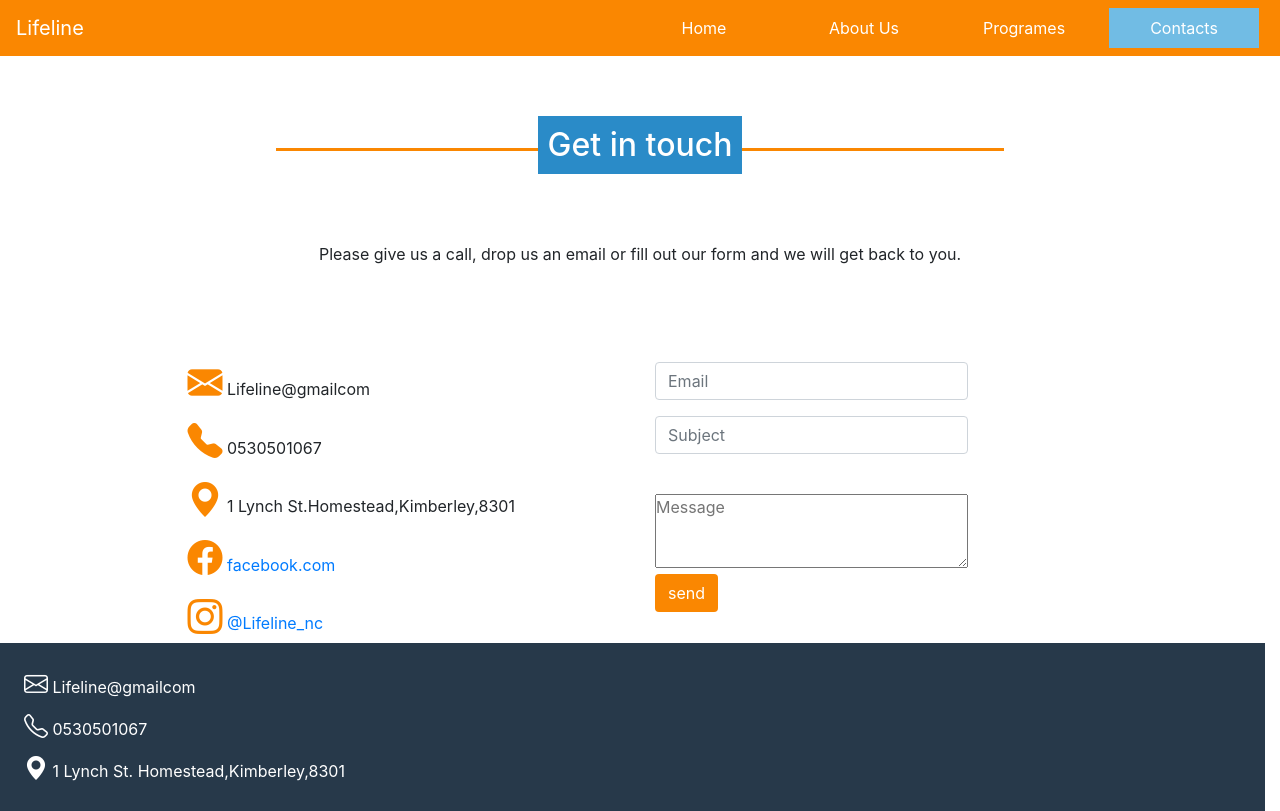
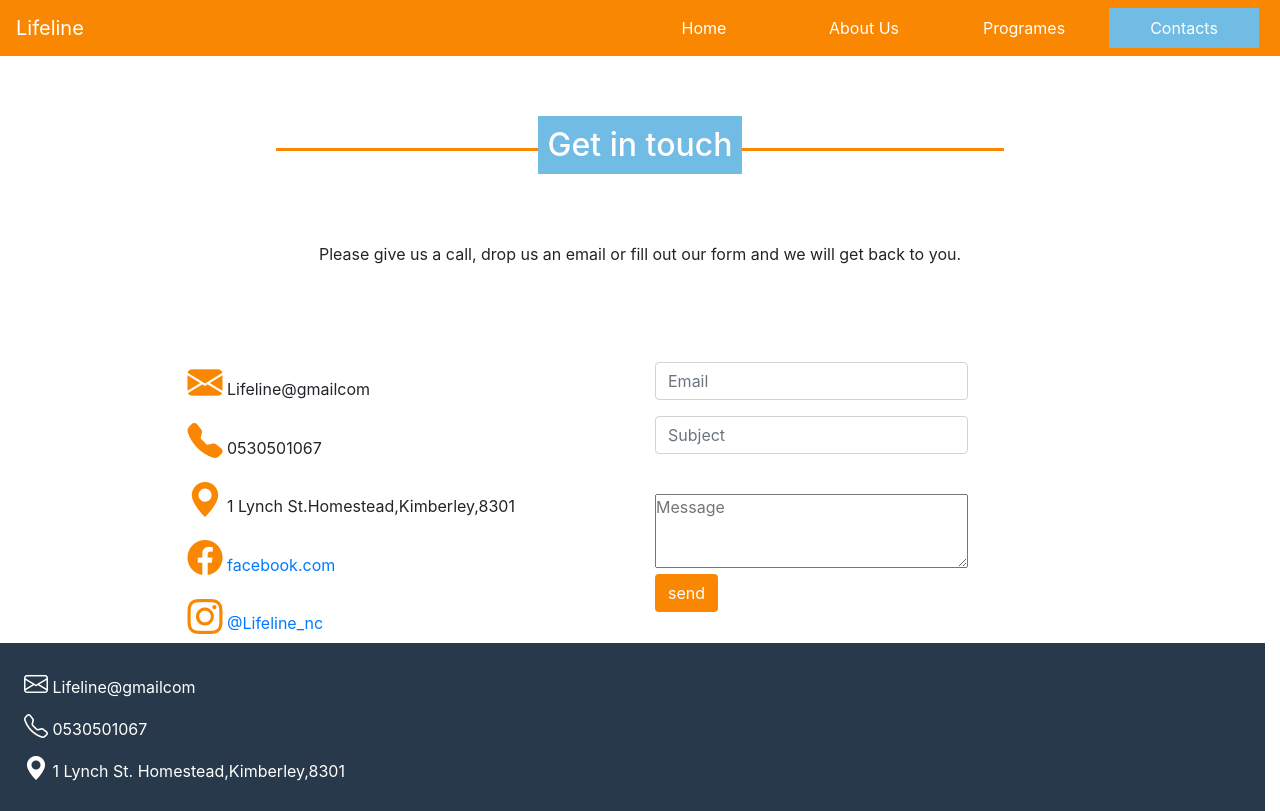
Before and after one commit to TsikaBullRat/website, a React (Create React App) app: page /contacts in a window 1280 px wide. Built offline with nearby package versions, Linux system fonts and the light colour scheme.

Commit message:
Tsika's Updates

```diff
--- a/package.json
+++ b/package.json
@@ -14,6 +14,7 @@
     "react-icons": "^4.2.0",
     "react-router-dom": "^5.2.0",
     "react-scripts": "4.0.3",
+    "react-spinners": "^0.11.0",
     "web-vitals": "^1.1.2"
   },
   "scripts": {
--- a/src/App.css
+++ b/src/App.css
@@ -1,5 +1,11 @@
 body{
   overflow-x: hidden;
+  display: inline;
+  width: 100%;
+  /*display: flex;
+  justify-content: center;
+  align-items: center;
+  padding: 0 -150px;*/
 }
 .logos{
 padding-top:50px;
@@ -59,7 +65,6 @@ i{
 }
 .nav-link:hover{
   color: #fff;
-  width: 150px;
   text-align: center;
   background-color: #71bce4;
 }
@@ -133,7 +138,7 @@ padding-top: 5%;
   width: 20%;
 }
 .headline_box > h2{
-  background: #2a8bc8;
+  background: #71bce4;
   width: auto;
   height: auto;
   padding: 10px;
@@ -233,8 +238,10 @@ padding-top: 5%;
   width: 100%;
   text-align: center;
 }
+
 .jumbotron{
   height: 600px;
+  border-radius: 0;
 }
 }
 /*Ornage: #fa8701*/
--- a/src/App.js
+++ b/src/App.js
@@ -1,10 +1,19 @@
+
 import './App.css';
-import {Copy1} from './Copy1'
+import { Copy1 } from './Copy1'
 
 function App() {
   return (
-    <Copy1/>
+    <div>
+          <Copy1 />
+    </div>
   );
 }
 
 export default App;
+
+const page ={
+/*width: "100%",*/
+  display: "flex",
+  alignItems: "center"
+}
--- a/src/Copy1.js
+++ b/src/Copy1.js
@@ -1,24 +1,45 @@
 import { BrowserRouter as Router, Switch, Route } from 'react-router-dom';
+//import React, { useState, useEffect } from 'react'
 import { Home } from './components/Home';
 import { Aboutus } from './components/Aboutus';
 import { Ourimpacts } from './components/Ourimpacts';
 import { Contacts } from './components/Contacts';
-import { Quick_donate } from './components/Quick_donate';
+import Header from './components/Header';
+//import Loader from 'react-spinners/CircleLoader';
 
-export const Copy1 =() =>{
-    return(
+export const Copy1 = () => {
+
+  /*const [loading, setLoading] = useState(false);
+  useEffect(() => {
+    setLoading(true)
+    setTimeout(() => {
+      setLoading(false)
+    }, 8000)
+  },
+    []
+  );*/
+
+  return (
     <div>
-      {/*<Quick_donate />*/}
+      {/*{
+        loading ? (
+          <Loader size={200} color={"#fa8701"} loading={loading} />
+        ) : (*/}
+
       <Router>
+      <Header/>
         <Switch>
           <Route exact path="/">
-            <Home/>
+            <Home />
           </Route>
           <Route path="/about" component={Aboutus} />
           <Route path="/impacts" component={Ourimpacts} />
           <Route path="/contacts" component={Contacts} />
         </Switch>
       </Router>
+
+        {/*)
+        }*/}
     </div>
-    )
+  )
 }
--- a/src/components/Aboutus.js
+++ b/src/components/Aboutus.js
@@ -1,12 +1,28 @@
 import { Headline } from './Headline';
 import Footer from './Footer';
 import Header from './Header'
+import Loader from 'react-spinners/HashLoader';
+import React, { useState, useEffect } from 'react'
 
 export const Aboutus = () => {
+    const [loading, setLoading] = useState(false);
+  useEffect(() => {
+    setLoading(true)
+    setTimeout(() => {
+      setLoading(false)
+    }, 3000)
+  },
+    []
+  );
+
     return (
 
+
         <div>
-            <Header/>
+            {
+        loading ? (
+            <div className="text-center" style={{marginTop:300}}><Loader size={300} color={"#27394a"} loading={loading} /></div>
+        ) : (<>
             <div className="container">
 
                 <Headline headline="Helping Hand" />
@@ -47,7 +63,7 @@ export const Aboutus = () => {
 
             <Footer ></Footer>
 
-
+</>)}
 
 
         </div>
--- a/src/components/Contacts.js
+++ b/src/components/Contacts.js
@@ -1,10 +1,26 @@
 import { Headline } from './Headline';
 import Footer from './Footer';
 import Header from './Header'
+import Loader from 'react-spinners/HashLoader';
+import React, { useState, useEffect } from 'react'
 
-export const Contacts = () => (
+export const Contacts = () => {
+    const [loading, setLoading] = useState(false);
+  useEffect(() => {
+    setLoading(true)
+    setTimeout(() => {
+      setLoading(false)
+    }, 3000)
+  },
+    []
+  );
+  return(
     <div>
-        <Header/>
+        {
+        loading ? (
+            <div className="text-center" style={{marginTop:300}}><Loader size={300} color={"#27394a"} loading={loading} /></div>
+        ) : (<>
+
 
         <div> <Headline headline="Get in touch" />
 
@@ -48,12 +64,12 @@ export const Contacts = () => (
             </div></div>
 
         <Footer></Footer>
-
+        </>)}
     </div>
 
 
 
-
+)
 
     /*export default Contacts*/
-)
+}
--- a/src/components/Home.js
+++ b/src/components/Home.js
@@ -1,14 +1,28 @@
 import Footer from './Footer'
 import Summary from './Summary'
 import ImpactSum from './impactSummary'
-import Header from './Header'
+import Loader from 'react-spinners/HashLoader';
+import React, { useState, useEffect } from 'react'
 
 
 export const Home = () => {
 
+    const [loading, setLoading] = useState(false);
+  useEffect(() => {
+    setLoading(true)
+    setTimeout(() => {
+      setLoading(false)
+    }, 3000)
+  },
+    []
+  );
     return (
-        <div>
-            <Header/>
+    <>
+
+        {
+        loading ? (
+            <div className="text-center" style={{marginTop:300}}><Loader size={300} color={"#27394a"} loading={loading} /></div>
+        ) : (<>
             <div className="jumbotron">
 
                 <h1 className="display-4 pt-5 font-weight-bold">Get hope to the hopless</h1>
@@ -21,8 +35,9 @@ export const Home = () => {
             <Summary />
             <ImpactSum />
             <Footer />
-        </div>
-
+            </>
+        )}
+            </>
     );
 }
 
--- a/src/components/Ourimpacts.js
+++ b/src/components/Ourimpacts.js
@@ -2,11 +2,25 @@ import profile from '../assets/profile.png';
 import { Headline } from './Headline';
 import Footer from './Footer';
 import Header from './Header'
+import Loader from 'react-spinners/HashLoader';
+import React, { useState, useEffect } from 'react'
 
 export const Ourimpacts = () => {
+    const [loading, setLoading] = useState(false);
+  useEffect(() => {
+    setLoading(true)
+    setTimeout(() => {
+      setLoading(false)
+    }, 3000)
+  },
+    []
+  );
     return (
         <div>
-            <Header/>
+            {
+        loading ? (
+            <div className="text-center" style={{marginTop:300}}><Loader size={300} color={"#27394a"} loading={loading} /></div>
+        ) : (<>
 
             <div> <Headline headline="Lives Changed" />
 
@@ -61,7 +75,7 @@ export const Ourimpacts = () => {
                 </div></div>
 
             <Footer></Footer>
-
+            </>)}
         </div>
     );
 }
```
Also changed, not shown: 1 other file (tests, documents, lock files or other folders).
